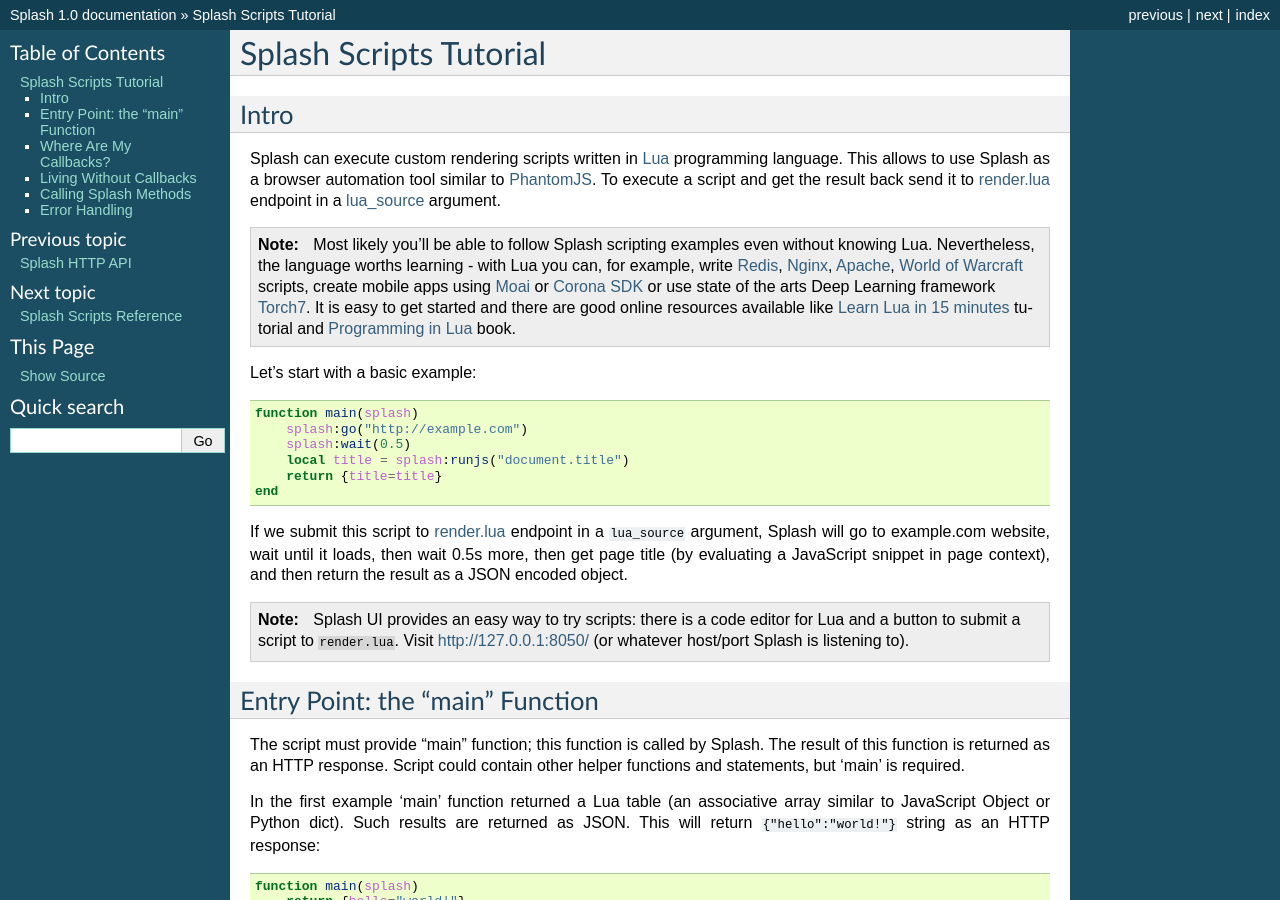
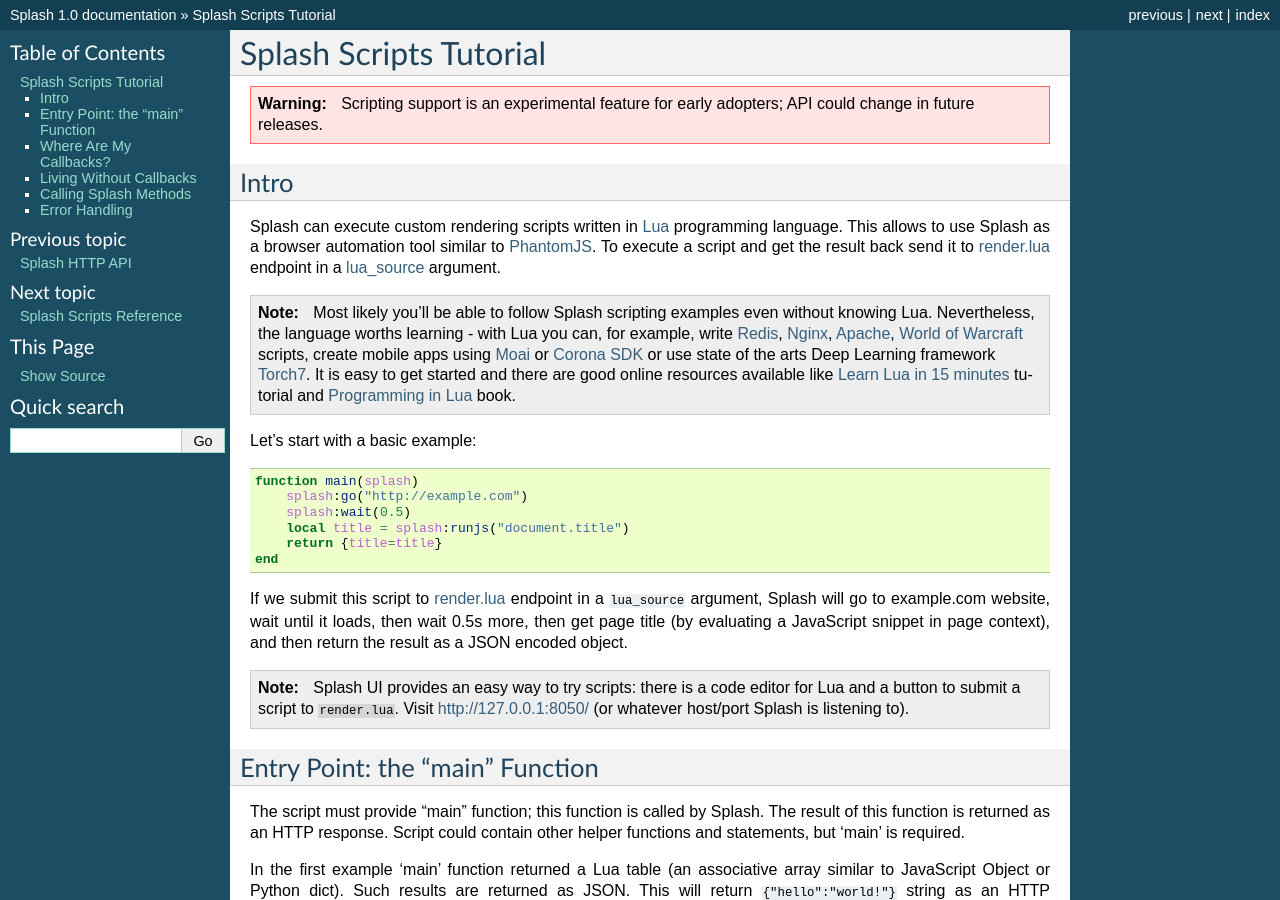
Before and after one commit to scrapinghub/splash, a Sphinx documentation site: the page built from docs/scripting-tutorial.rst, in a window 1280 px wide and 900 px high. Built offline with Sphinx 7.4.7, drawn with Linux system fonts in a browser that asks for light colours.

Commit message:
DOC add warnings about scripting API stability

```diff
--- a/docs/scripting-ref.rst
+++ b/docs/scripting-ref.rst
@@ -2,6 +2,11 @@
 
 Splash Scripts Reference
 ========================
+
+.. warning::
+
+    Scripting support is an experimental feature for early adopters;
+    API could change in future releases.
 
 ``splash`` object is passed to ``main`` function; via this object
 a script can control the browser. Think of it as of an API to
--- a/docs/scripting-tutorial.rst
+++ b/docs/scripting-tutorial.rst
@@ -2,6 +2,11 @@
 
 Splash Scripts Tutorial
 =======================
+
+.. warning::
+
+    Scripting support is an experimental feature for early adopters;
+    API could change in future releases.
 
 Intro
 -----
```
Also changed, not shown: docs/api.rst (+6 -1 lines).
